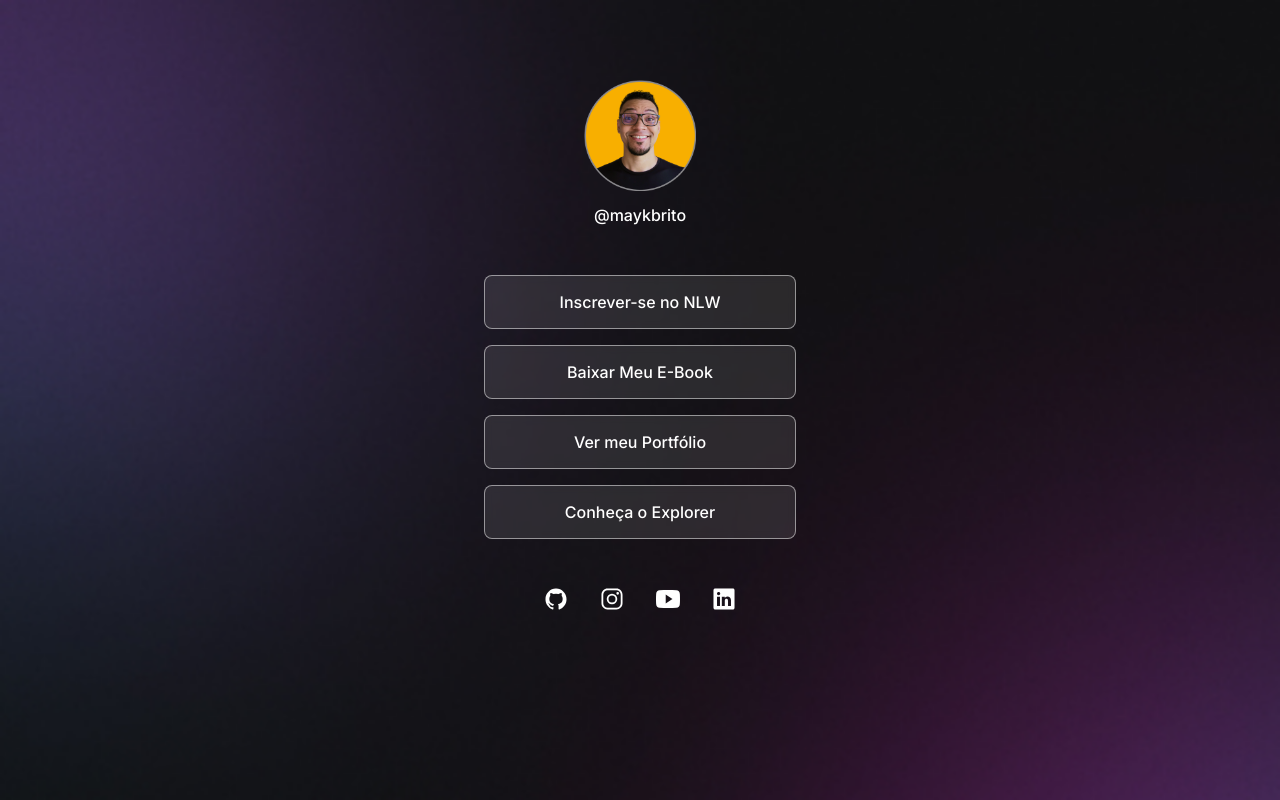
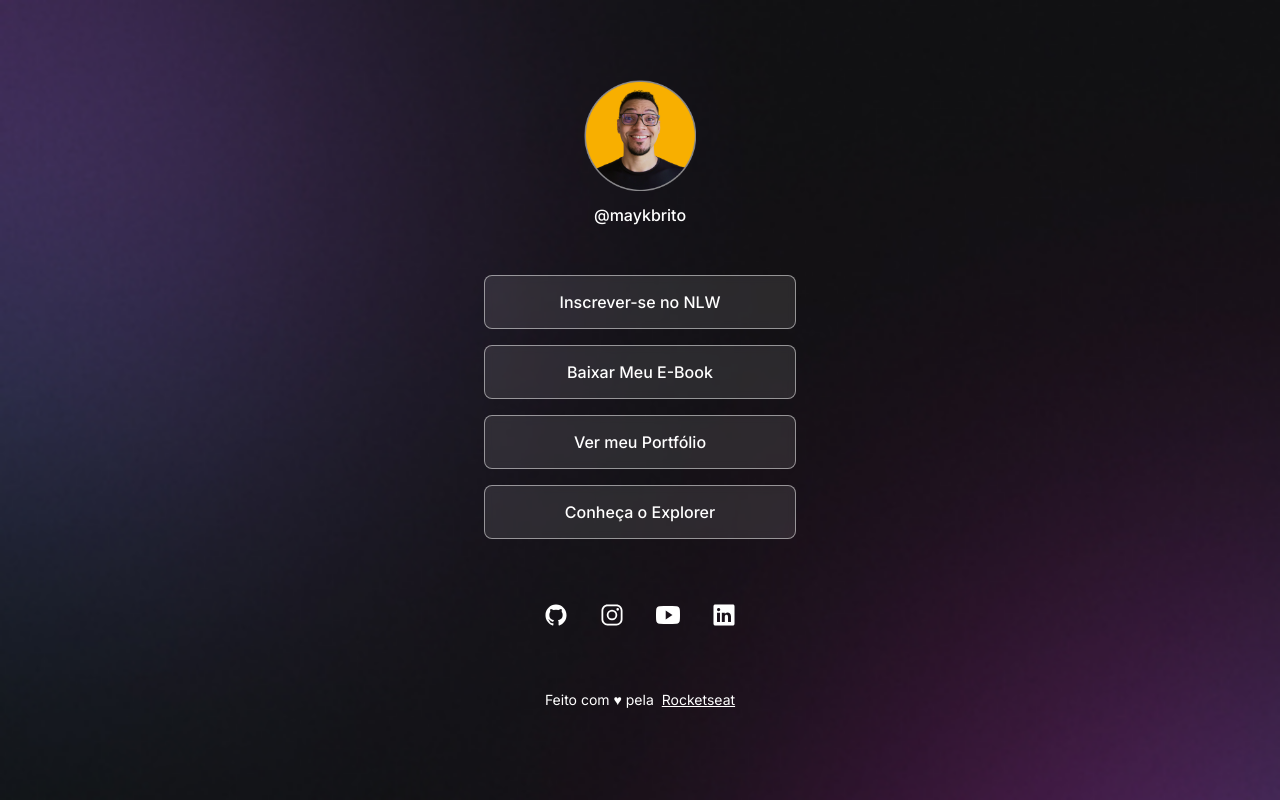
Before and after one commit to wpandini/Discover, a plain HTML site: page index.html in a window 1280 px wide. Drawn offline with nearby package versions, Linux system fonts and the light colour scheme.

```diff
--- a/index.html
+++ b/index.html
@@ -30,11 +30,22 @@
             </li>
         </ul>
         <div id="social-links">
-            <ion-icon name="logo-github"></ion-icon>
-            <ion-icon name="logo-instagram"></ion-icon>
-            <ion-icon name="logo-youtube"></ion-icon>
-            <ion-icon name="logo-linkedin"></ion-icon>
+            <a href="https://github.com/wpandini" target="_blank">
+                <ion-icon name="logo-github"></ion-icon>
+            </a>
+            <a href="https://www.instagram.com/wpandini" target="_blank">
+                <ion-icon name="logo-instagram"></ion-icon>
+            </a>
+            <a href="https://youtube.com/wpandini" target="_blank">
+                <ion-icon name="logo-youtube"></ion-icon>
+            </a>
+            <a href="https://www.linkedin.com/in/william-pandini-b8600619a/" target="_blank">
+                <ion-icon name="logo-linkedin"></ion-icon>
+            </a>
         </div>
+        <footer>
+            Feito com ♥ pela <a href="https://rocketseat.com.br" target="_blank">Rocketseat</a>
+        </footer>
     </div>
 <script type="module" src="https://unpkg.com/ionicons@7.1.0/dist/ionicons/ionicons.esm.js"></script>
 <script nomodule src="https://unpkg.com/ionicons@7.1.0/dist/ionicons/ionicons.js"></script>
--- a/style.css
+++ b/style.css
@@ -76,8 +76,32 @@
 
 #social-links {
     display: flex;
-    gap: 32px;
     padding: 24px;
     justify-content: center;
     font-size: 24px;
 }
+
+#social-links a {
+    display: flex;
+    align-items: center;
+    justify-content: center;
+    padding: 16px;
+    border-radius: 50%;
+
+    transition: background 0.2s;
+}
+
+#social-links a:hover {
+    background: rgba(255, 255, 255, 0.20);
+    padding: 16px;
+}
+
+footer {
+    display: flex;
+    padding: 24px;
+    justify-content: center;
+    align-items: center;
+    gap: 8px;
+
+    font-size: 14px;
+}
```
